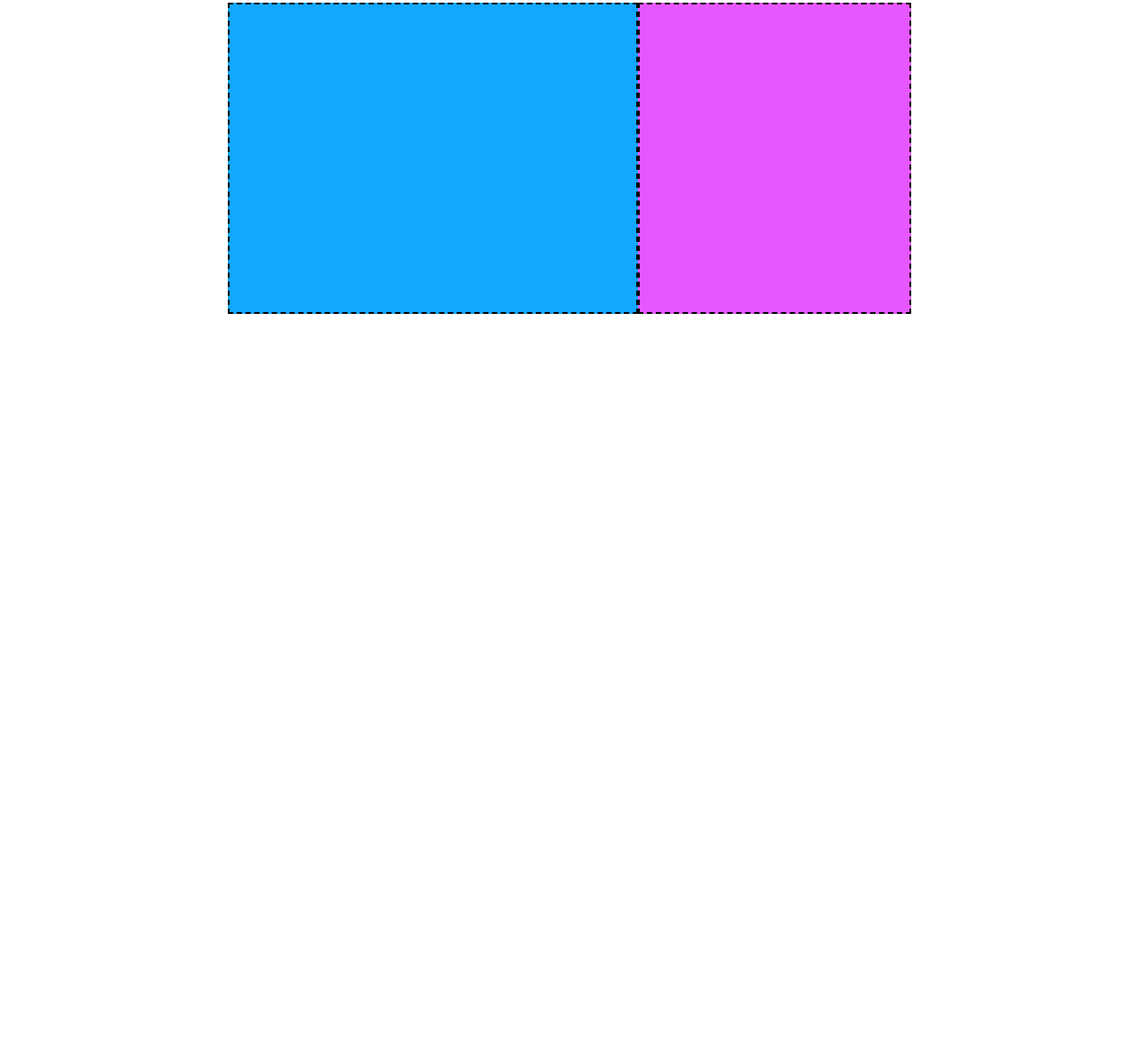
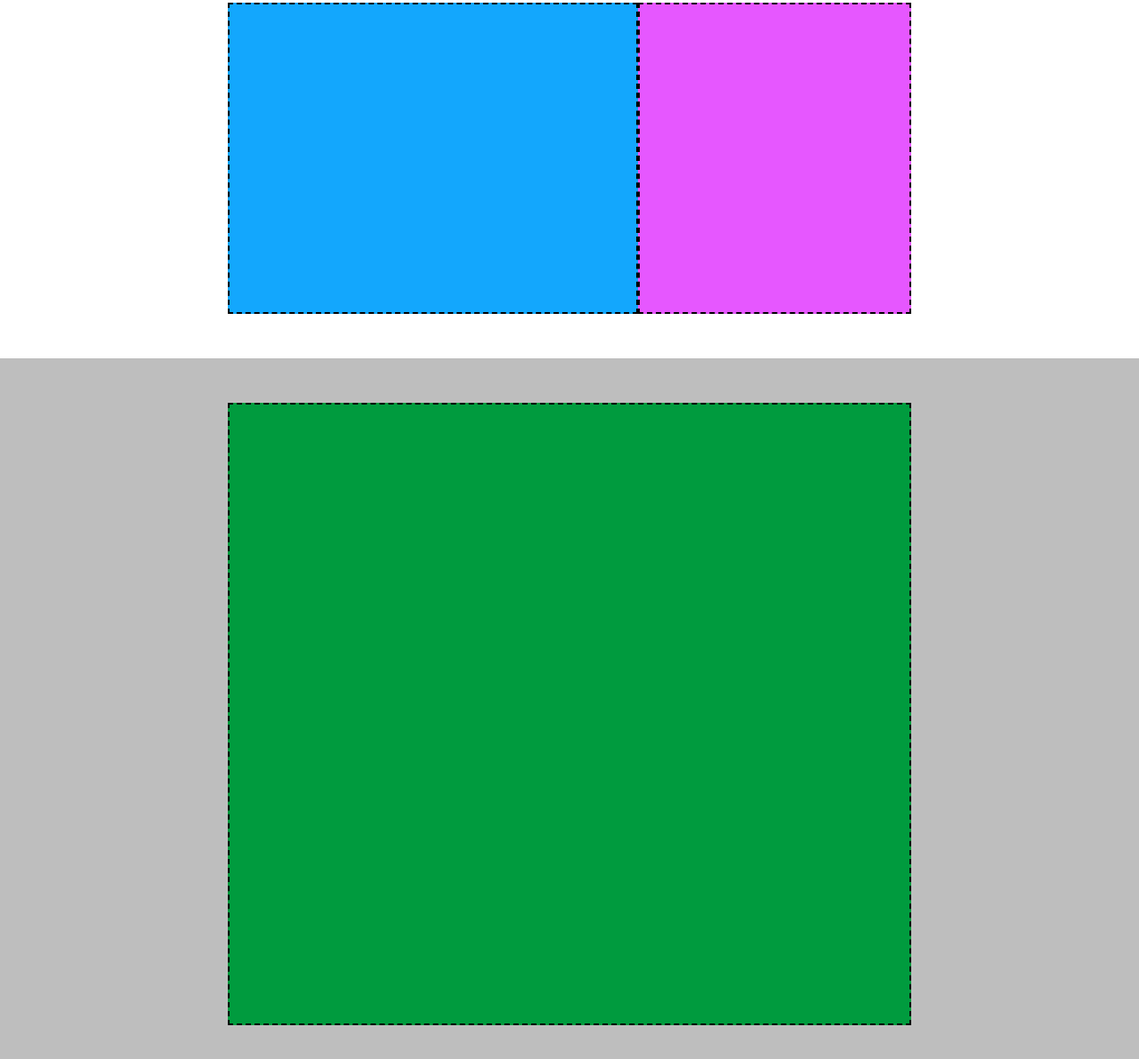
Before and after one commit to micheleTummolo/htmlcss-struttura-discord, a plain HTML site: page index.html in a window 1280 px wide. Shown: the part 1397-2588 px from the top of the page at 89% size. Before the commit the page ends 1800 px from the top, so only its background shows below. Drawn offline with Linux system fonts and the light colour scheme.

Commit message:
added last section

```diff
--- a/css/style.css
+++ b/css/style.css
@@ -88,3 +88,21 @@ div.menu{
     width: 40%;
     height: 350px;
 }
+
+/*Ultima sezione*/
+.last_container{
+    height: 800px;
+    display: flex;
+    align-items: center;
+}
+
+.ultima_sezione{
+    width: 60%;
+    margin: 0 auto;
+}
+
+.verde{
+    background-color: #009b3e;
+    border: dashed 2px black;
+    height: 700px;
+}
--- a/index.html
+++ b/index.html
@@ -49,6 +49,13 @@
                     <div class="rosa"></div>
                 </div>
             </div>
+
+            <!--Ultima sezione-->
+            <div class="last_container container_bk_color">
+                <div class="ultima_sezione">
+                    <div class="verde"></div>
+                </div>
+            </div>
         </main>
         <footer>
 
```
